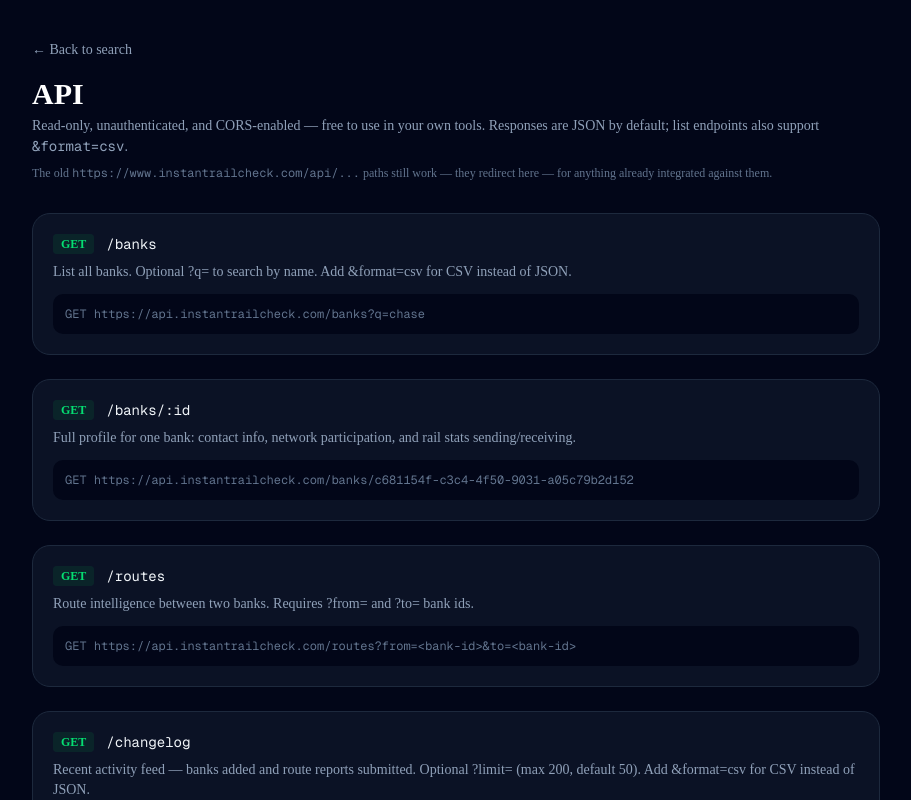
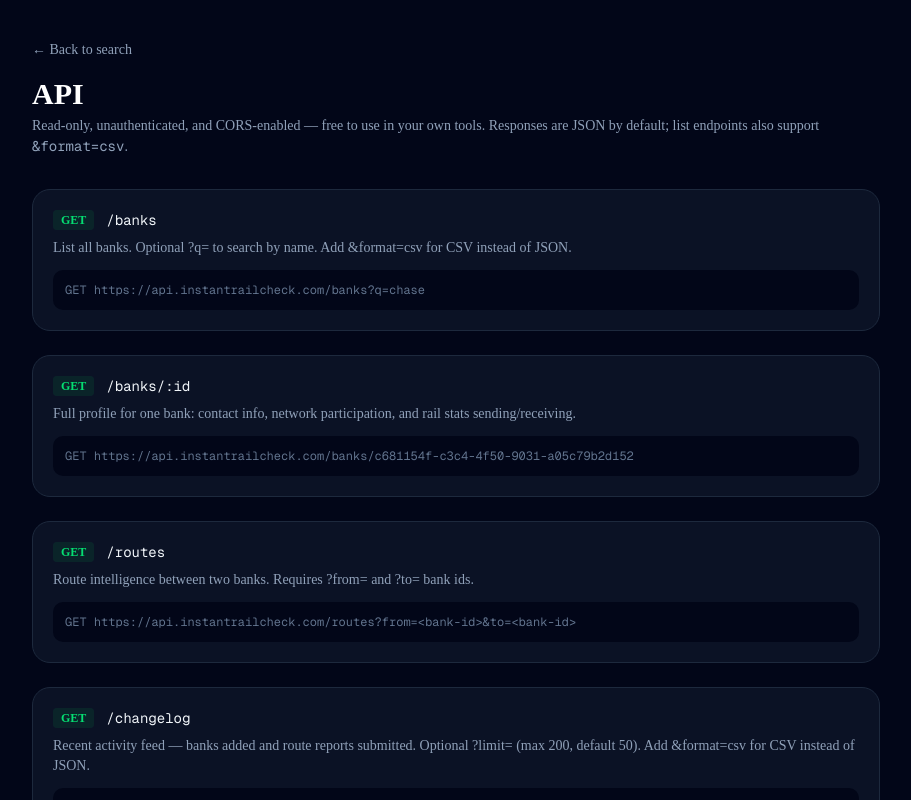
Before and after one commit to InstantRailCheck/web, a Next.js app: page /developers in a window 1280 px wide. Shown: the top 800 px of the page, without its empty margins (184-1095 px from the left). Built offline with nearby package versions, Linux system fonts and the light colour scheme.

Commit message:
Remove legacy-path disclaimer from API docs
No known usage of the old /api/* paths yet, so nothing to reassure —
the redirect itself stays in place as a harmless safety net, just no
longer called out on the docs page.

```diff
--- a/app/developers/page.tsx
+++ b/app/developers/page.tsx
@@ -1,5 +1,5 @@
 import Link from "next/link";
-import { SITE_URL, API_URL } from "@/lib/siteConfig";
+import { API_URL } from "@/lib/siteConfig";
 
 export const dynamic = "force-dynamic";
 
@@ -43,10 +43,6 @@ export default function DevelopersPage() {
           Read-only, unauthenticated, and CORS-enabled — free to use in your own tools.
           Responses are JSON by default; list endpoints also support <code>&amp;format=csv</code>.
         </p>
-        <p className="mt-2 text-xs text-slate-500">
-          The old <code>{SITE_URL}/api/...</code> paths still work — they redirect here — for
-          anything already integrated against them.
-        </p>
 
         <div className="mt-8 space-y-6">
           {ENDPOINTS.map((ep) => (
```
